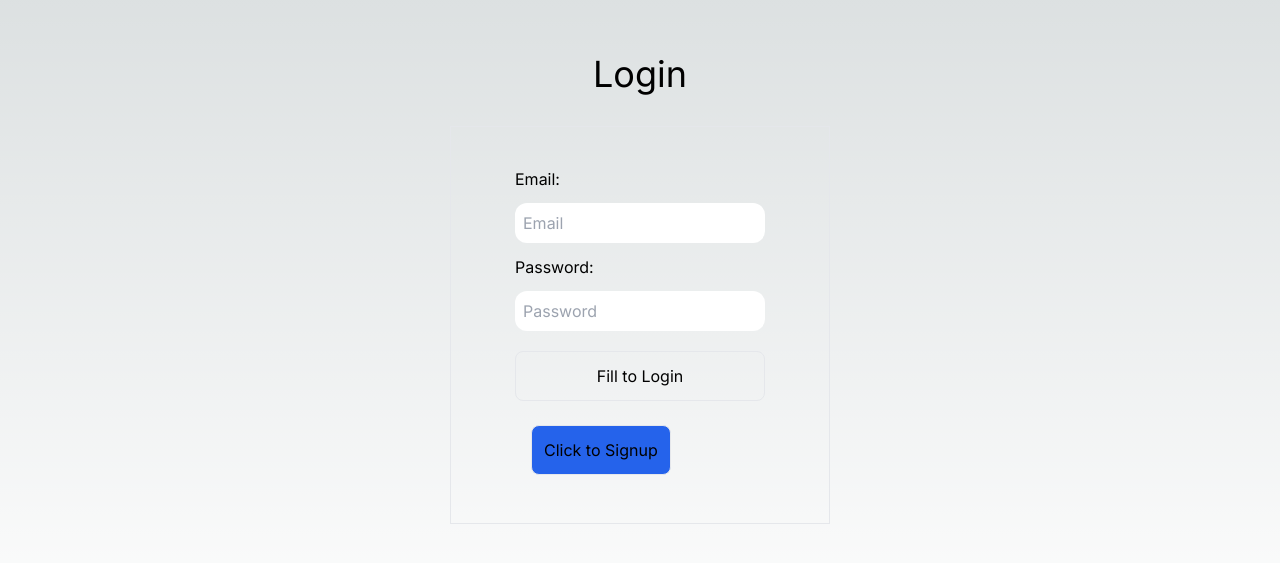
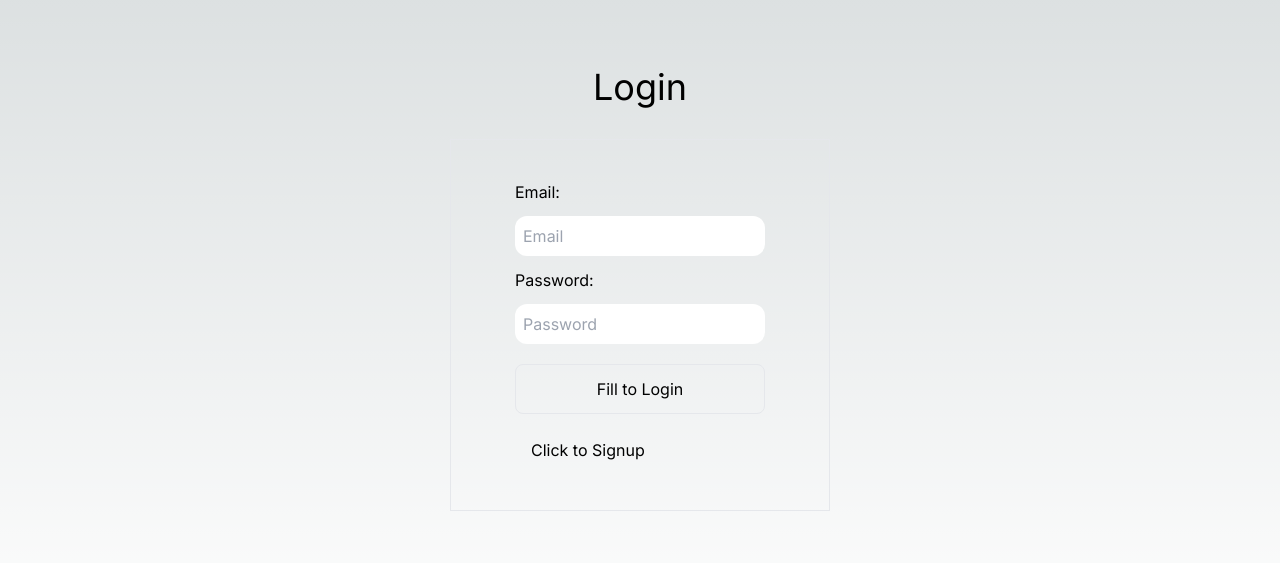
Before and after one commit to Codearick/Nextjs-Auth-With-MongoDB, a Next.js app: page /login in a window 1280 px wide. Shown: the part 127-690 px from the top of the page. Built offline with nearby package versions, Linux system fonts and the light colour scheme.

Commit message:
add login page

```diff
--- a/src/app/login/page.tsx
+++ b/src/app/login/page.tsx
@@ -65,7 +65,7 @@ const LoginPage = () => {
         value={user.password}
         onChange={(e) => setUser({ ...user, password: e.target.value })}
         placeholder='Password'
-        type='text'
+        type='password'
       />
 
       <button
@@ -75,7 +75,7 @@ const LoginPage = () => {
       </button>
 
       <Link href={'/signup'}>
-        <button className='border bg-blue-600 p-3 m-2 mx-4 rounded-lg'>
+        <button className='hover:underline m-2 mx-4 rounded-lg'>
         Click to Signup
         </button>
       </Link>
```
